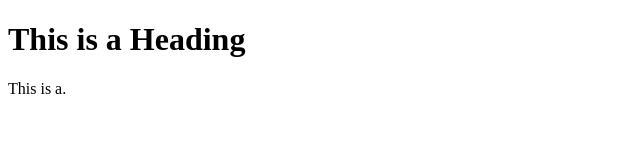
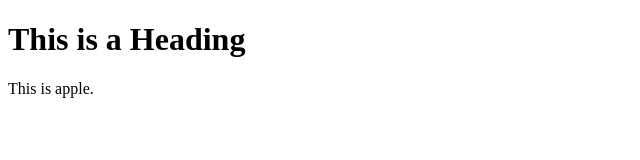
Before and after one commit to HSUTINGHSUAN/HSUTINGHSUAN.github.io, a plain HTML site: page index.html in a window 1280 px wide. Shown: the full height of the page, 0-640 px from the left. Drawn offline with Linux system fonts and the light colour scheme.

Commit message:
update index.html

```diff
--- a/index.html
+++ b/index.html
@@ -6,7 +6,7 @@
 <body>
 
 <h1>This is a Heading</h1>
-<p>This is a.</p>
+<p>This is apple.</p>
 
 </body>
 </html>
```
